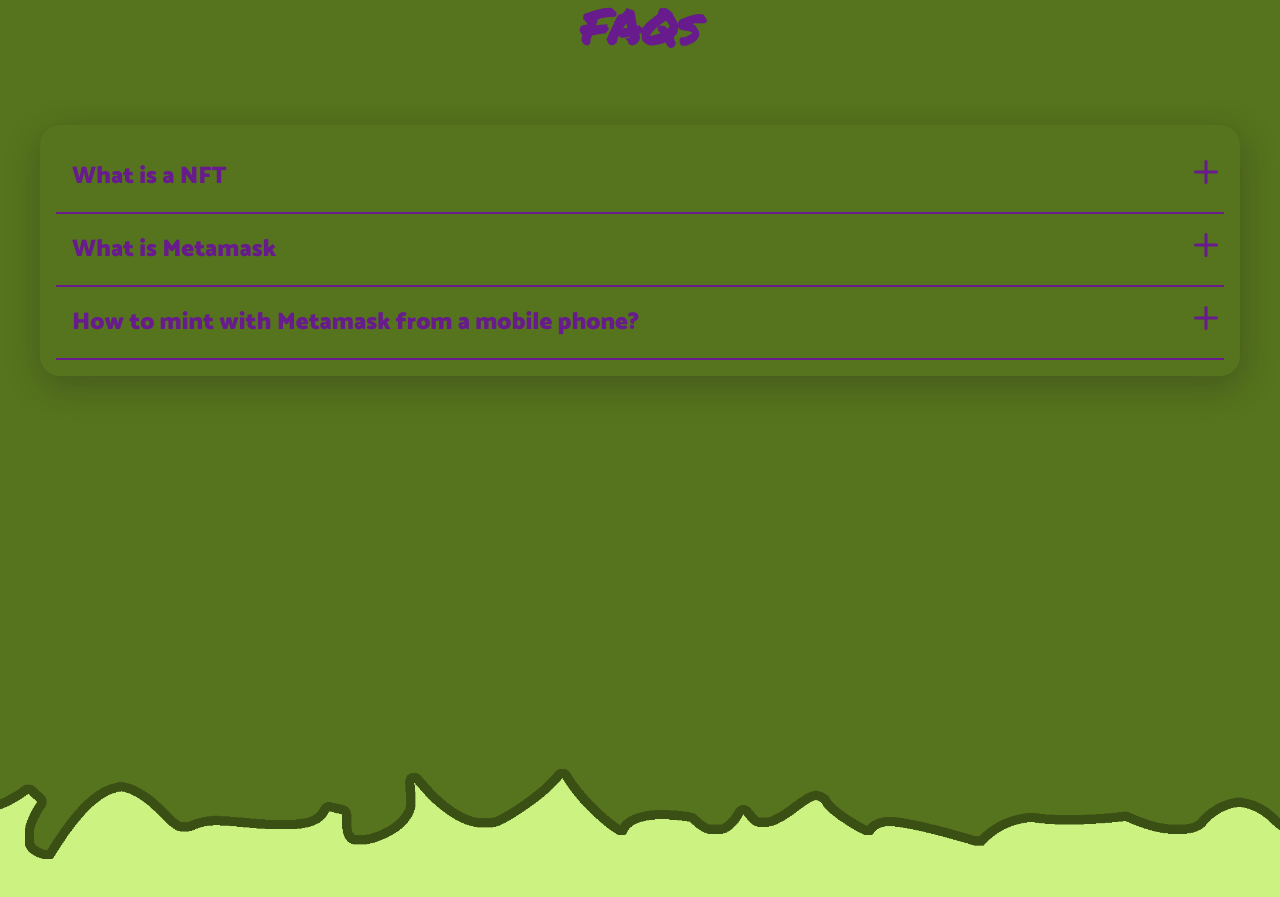
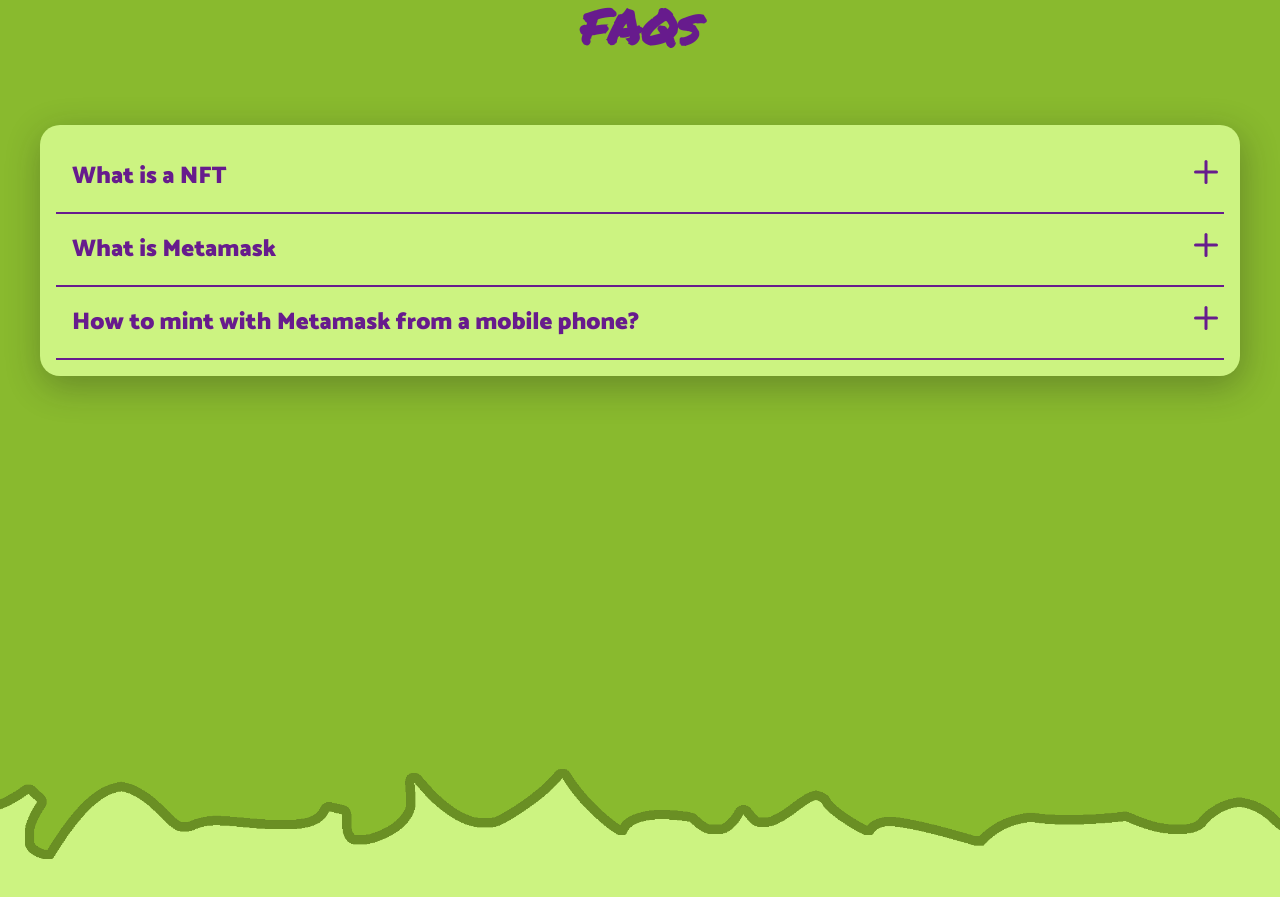
Before and after one commit to anschauf/wuschelkopf-frontend, a React (Create React App) app: page / in a window 1280 px wide. Shown: the part 5180-6077 px from the top of the page. Built offline with nearby package versions, Linux system fonts and the light colour scheme.

Commit message:
Adapt colors minor

```diff
--- a/src/components/Accordion.tsx
+++ b/src/components/Accordion.tsx
@@ -75,6 +75,7 @@
     width: 100%;
   }
   width: ${pageSizes.lg};
+  background-color: ${myColors.light_lime};
 
 `
 
@@ -99,6 +100,7 @@
 
 const AnswerParagraph = styled.p`
     padding: ${spacing.double};
+  color: ${myColors.light_grey_darker};
 `
 
 const Dropdown = styled.p`
```
Also changed, not shown: src/images/background_green_centered - Kopie.png (added), src/images/background_green_centered.png.
